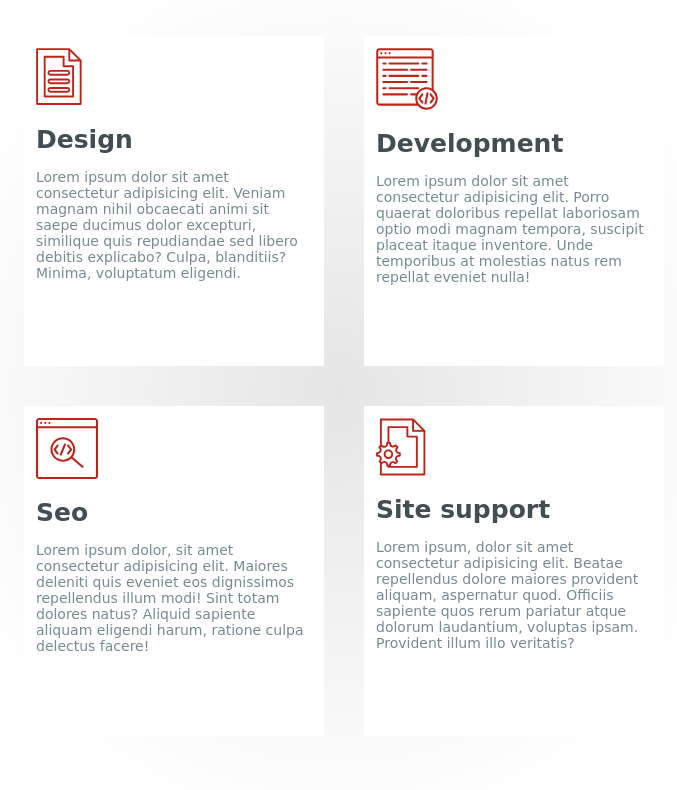
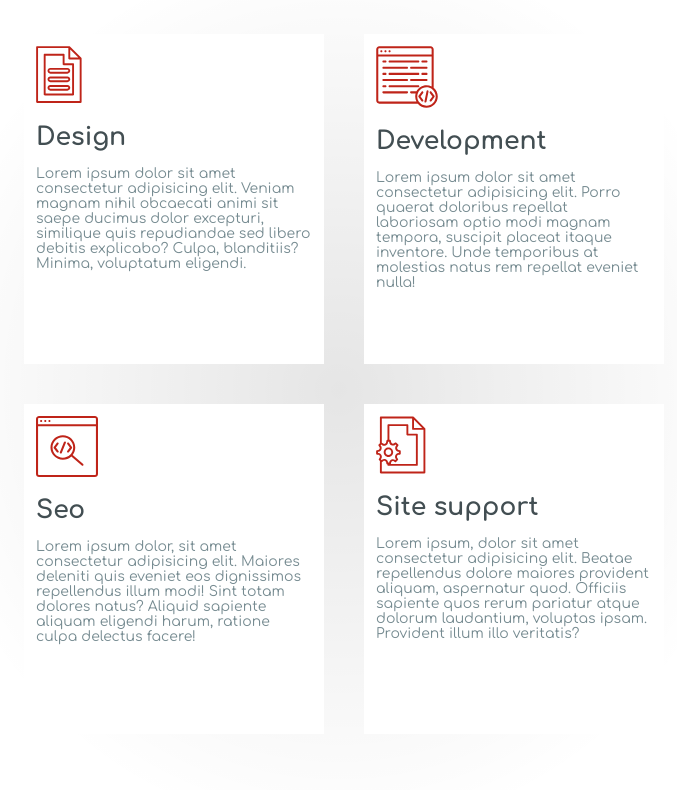
Before and after one commit to lvvNikolas/AlfaD, a plain HTML site: page index.html in a window 1280 px wide. Shown: the part 130-920 px from the top of the page, without its empty margins (296-973 px from the left). Drawn offline with Linux system fonts and the light colour scheme.

Commit message:
Update index.html

```diff
--- a/index.html
+++ b/index.html
@@ -8,6 +8,7 @@
     <!-- CUSTOM CSS -->
     <link rel="stylesheet" href="dist/css/main.css">
     <link rel="stylesheet" href="style.css">
+    <link href="https://fonts.googleapis.com/css?family=Comfortaa:400,700&display=swap&subset=cyrillic" rel="stylesheet">
     <title> ALFA DIGITAL AGENCY</title>
 </head>
 <body>
```
